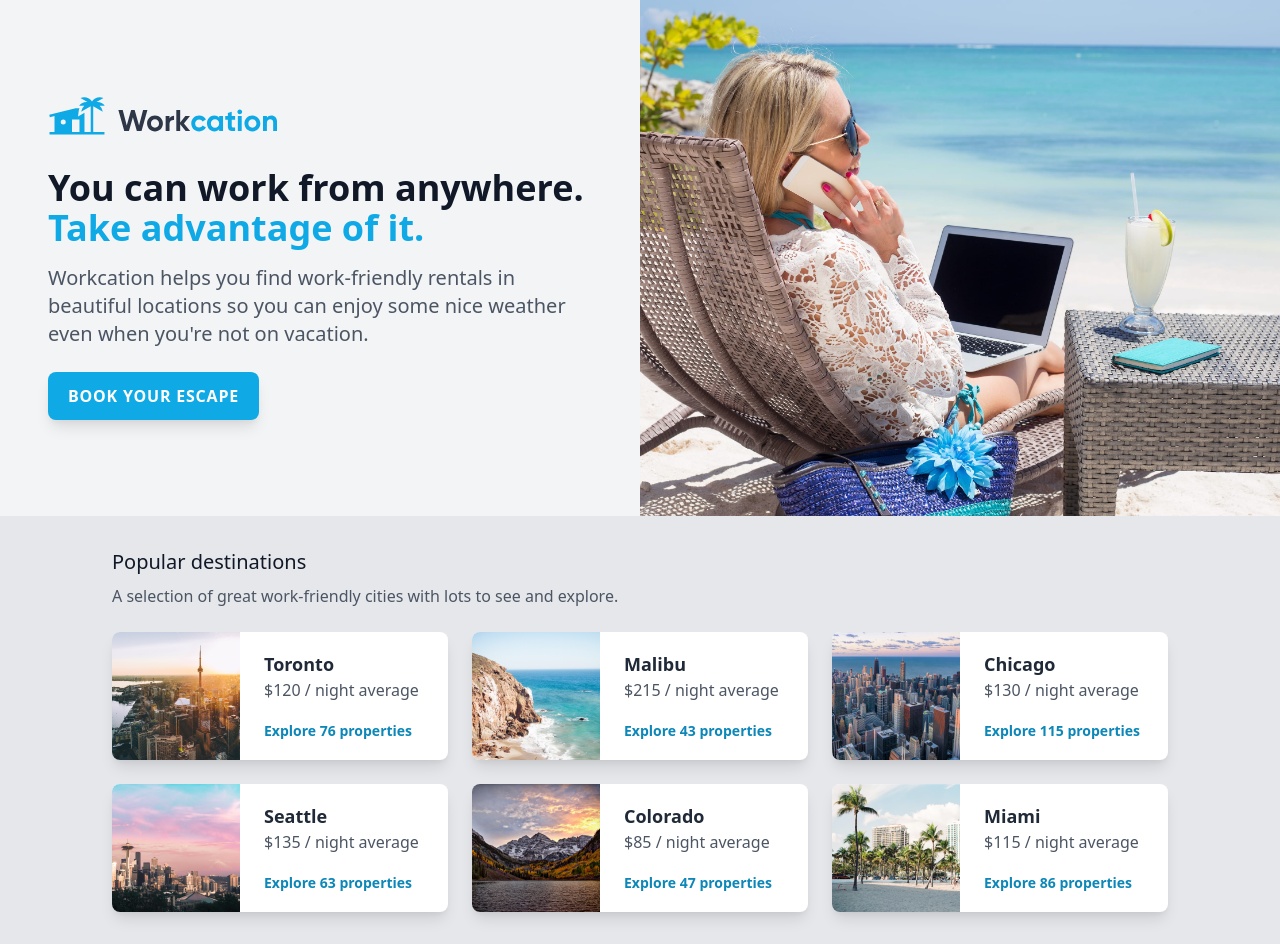
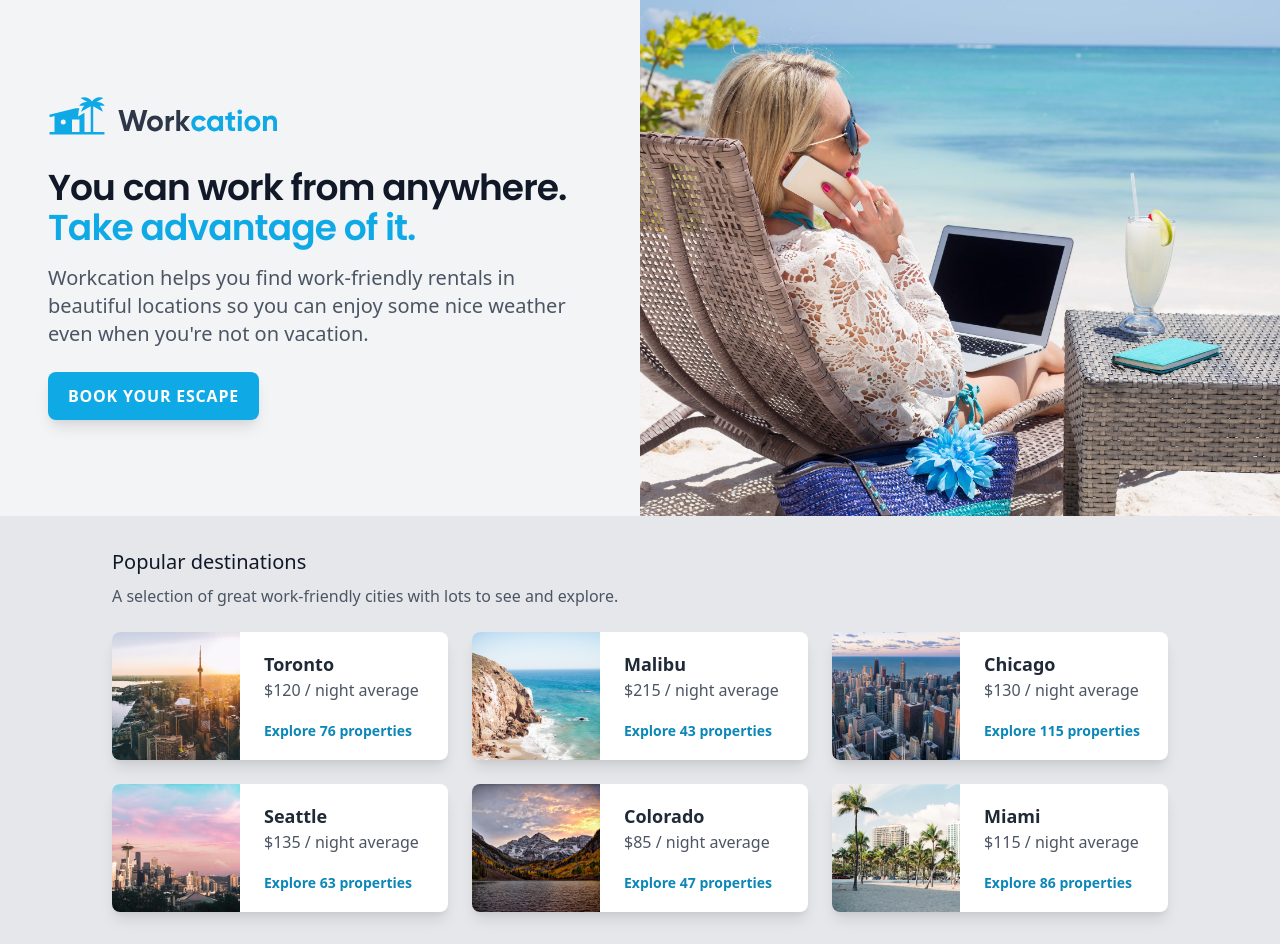
Before and after one commit to jro31/tailwind-demo-2, a React (Vite) app: page / in a window 1280 px wide. Built offline with nearby package versions, Linux system fonts and the light colour scheme.

Commit message:
Create the new 'font-headline' class, which adds a new font-family (the Poppins font, imported from Google Fonts)

```diff
--- a/index.html
+++ b/index.html
@@ -4,6 +4,12 @@
     <meta charset="UTF-8" />
     <meta name="viewport" content="width=device-width, initial-scale=1.0" />
     <title>Document</title>
+    <link rel="preconnect" href="https://fonts.gstatic.com" />
+    <link
+      href="https://fonts.googleapis.com/css2?family=Poppins:wght@600&display=swap"
+      rel="stylesheet"
+    />
+    <!-- These two links just import the 'Poppins' font from Google fonts -->
   </head>
   <body class="bg-gray-200">
     <div id="root"></div>
--- a/src/App.jsx
+++ b/src/App.jsx
@@ -15,7 +15,7 @@
               src='/img/beach-work.jpg'
               alt='Woman workcationing on the beach'
             />
-            <h1 className='mt-6 text-2xl font-bold text-gray-900 sm:mt-8 sm:text-4xl lg:text-3xl xl:text-4xl'>
+            <h1 className='mt-6 text-2xl font-headline tracking-tight font-semibold text-gray-900 sm:mt-8 sm:text-4xl lg:text-3xl xl:text-4xl'>
               You can work from anywhere.
               <br className='hidden lg:inline' />{' '}
               <span className='text-brand'>Take advantage of it.</span>
--- a/tailwind.config.js
+++ b/tailwind.config.js
@@ -5,10 +5,13 @@
     extend: {
       colors: {
         brand: {
-          light: '#3fbaeb', // This will create a 'brand-light' color
-          DEFAULT: '#0fa9e6', // This (must be the word DEFAULT - all uppercase) will create the 'brand' color
-          dark: '#0c87b8', // This will create a 'brand-dark' color
+          light: '#3fbaeb',
+          DEFAULT: '#0fa9e6',
+          dark: '#0c87b8',
         },
+      },
+      fontFamily: {
+        headline: 'Poppins, sans-serif', // This will create a 'font-headline' class that uses the 'Poppins' font
       },
     },
   },
```
